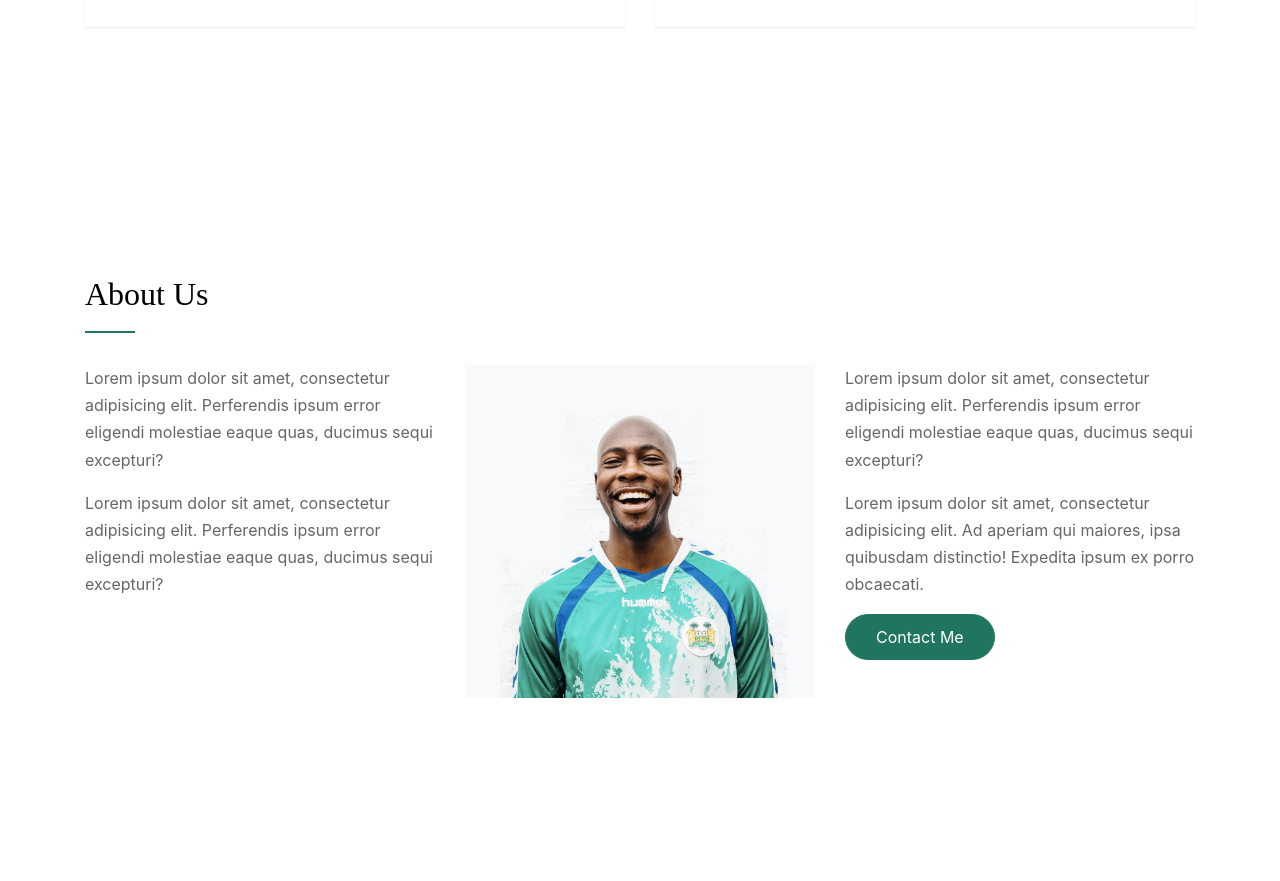
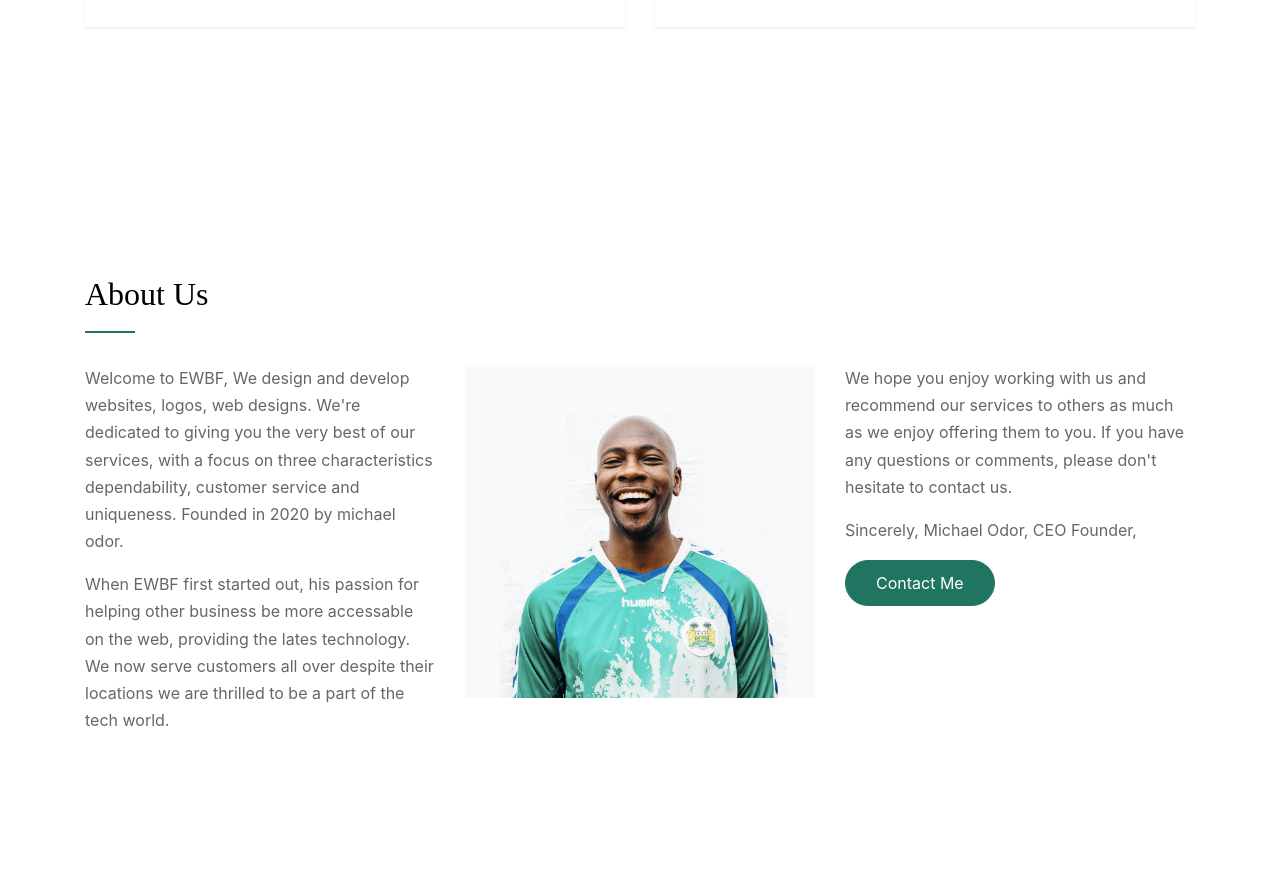
Before and after one commit to mikeodor/EWBF, a plain HTML site: page index.html in a window 1280 px wide. Shown: the part 1413-2294 px from the top of the page. Drawn offline with Linux system fonts and the light colour scheme; files whose address does not match are found by name; a web font is replaced by a local one.

Commit message:
about section

```diff
--- a/index.html
+++ b/index.html
@@ -150,7 +150,7 @@
               <div class="service-number mr-4"><span class="icon-layers"></span></div>
               <div class="service-about">
                 <h3>Web Design</h3>
-                <p>Web design websites that should be displayed on the web. This usually refers to the user experience aspects of website development.</p>
+                <p>We design websites that should be displayed on the web. This usually refers to the user experience aspects of website development.</p>
               </div>
             </div>
           </div>
@@ -171,12 +171,16 @@
             </div>
           </div>
           <div class="col-lg-4 order-2 order-lg-1">
-            <p>Lorem ipsum dolor sit amet, consectetur adipisicing elit. Perferendis ipsum error eligendi molestiae eaque quas, ducimus sequi excepturi?</p>
-            <p>Lorem ipsum dolor sit amet, consectetur adipisicing elit. Perferendis ipsum error eligendi molestiae eaque quas, ducimus sequi excepturi?</p>
+            <p>Welcome to EWBF, We design and develop websites, logos, web designs. We're dedicated to giving you the very best of our services, with a focus on three characteristics dependability, customer service and uniqueness.
+              Founded in 2020 by michael odor.</p>
+            <p> When EWBF first started out, his passion for helping other business be more accessable on the web, providing the lates technology. We now serve customers all over despite their locations we are thrilled to be a part of the tech world.</p>
           </div>
           <div class="col-lg-4 order-3 order-lg-3">
-            <p>Lorem ipsum dolor sit amet, consectetur adipisicing elit. Perferendis ipsum error eligendi molestiae eaque quas, ducimus sequi excepturi?</p>
-            <p>Lorem ipsum dolor sit amet, consectetur adipisicing elit. Ad aperiam qui maiores, ipsa quibusdam distinctio! Expedita ipsum ex porro obcaecati.</p>
+            <p>We hope you enjoy working with us and recommend our services to others as much as we enjoy offering them to you. If you have any questions or comments, please don't hesitate to contact us.
+
+             </p>
+            <p> Sincerely,
+              Michael Odor, CEO Founder,</p>
             <p><a href="#contact-section" class="btn smoothscroll btn-primary">Contact Me</a></p>
           </div>
 
```
